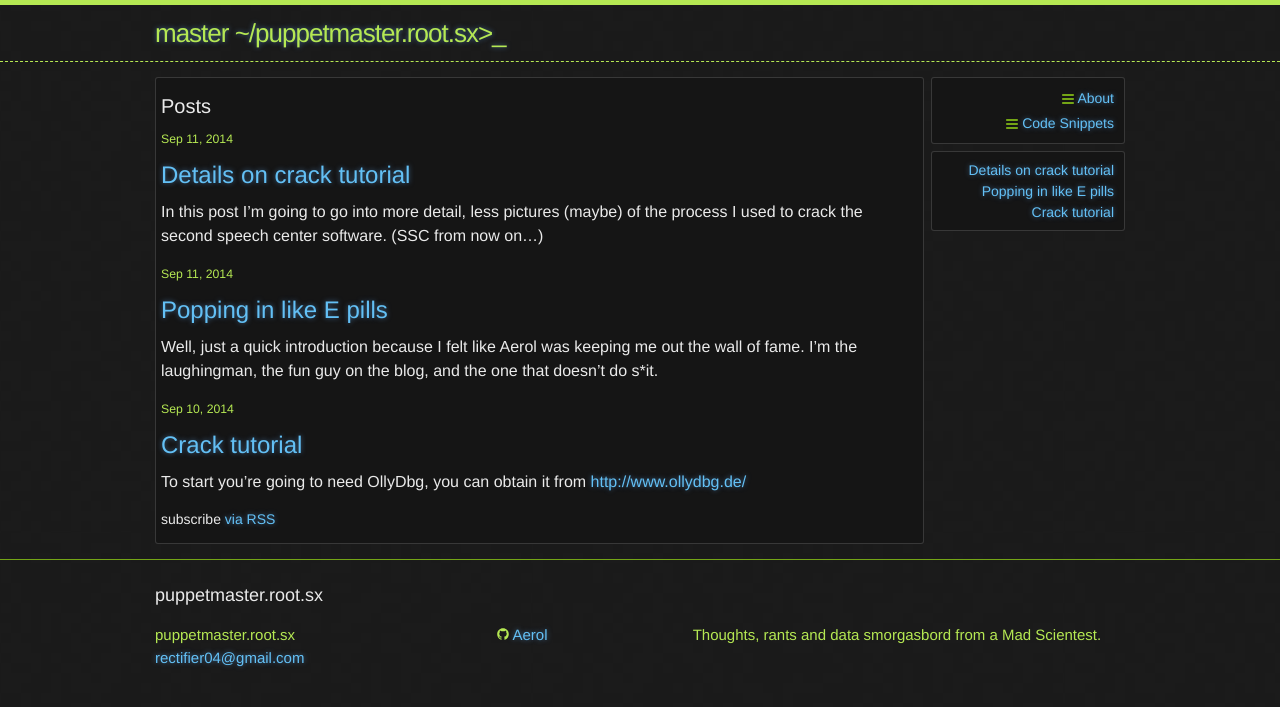
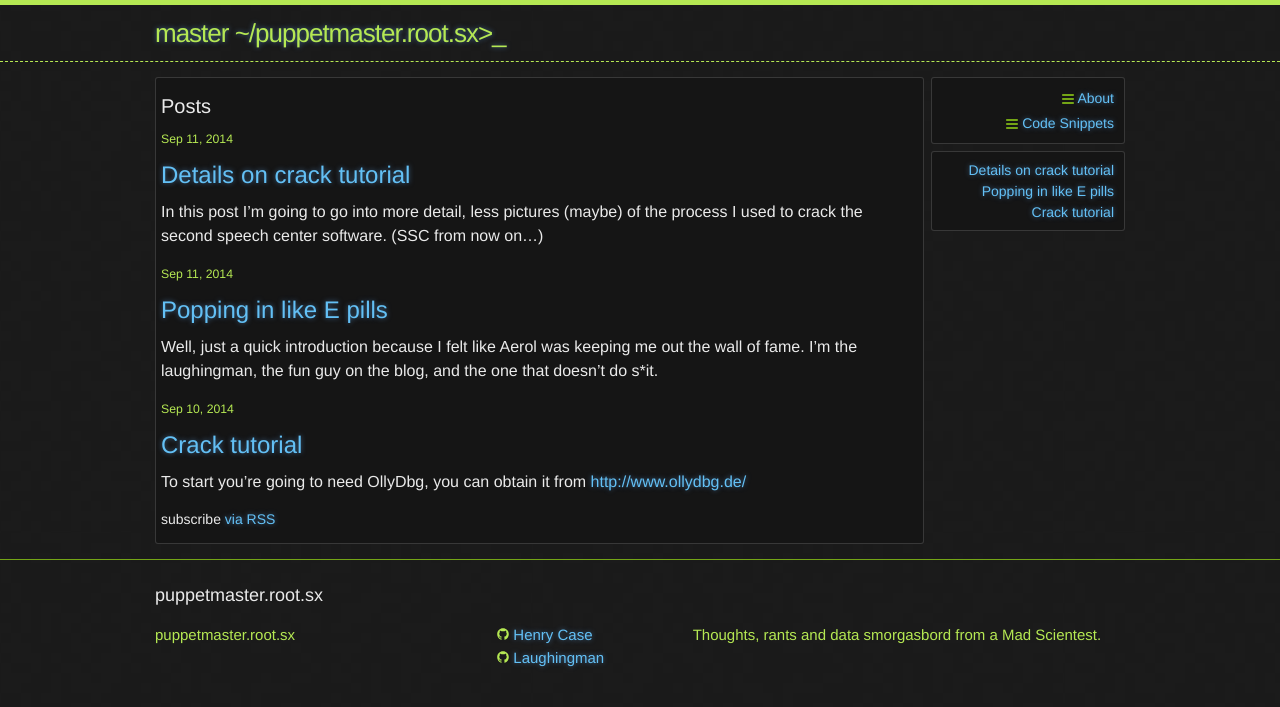
Before and after one commit to Aerol/Aerol.github.io, a Jekyll site: the page built from index.html, in a window 1280 px wide. Shown: the top 707 px of the page. Built offline with Jekyll 4.4.1, drawn with Linux system fonts in a browser that asks for light colours.

Commit message:
Added member data and changed footer accordingly

```diff
--- /dev/null
+++ b/_data/members.yml
@@ -0,0 +1,5 @@
+- name: Henry Case
+  github: Aerol
+
+- name: Laughingman
+  github: zGabe
--- a/_includes/footer.html
+++ b/_includes/footer.html
@@ -8,25 +8,24 @@
       <div class="footer-col  footer-col-1">
         <ul class="contact-list">
           <li>{{ site.title }}</li>
-          <li><a href="mailto:{{ site.email }}">{{ site.email }}</a></li>
         </ul>
       </div>
 
       <div class="footer-col  footer-col-2">
         <ul class="social-media-list">
-          {% if site.github_username %}
+          {% for member in site.data.members %}
           <li>
-            <a href="https://github.com/{{ site.github_username }}">
+            <a href="https://github.com/{{ member.github }}">
               <span class="icon  icon--github">
                 <svg viewBox="0 0 16 16">
                   <path fill="#828282" d="M7.999,0.431c-4.285,0-7.76,3.474-7.76,7.761 c0,3.428,2.223,6.337,5.307,7.363c0.388,0.071,0.53-0.168,0.53-0.374c0-0.184-0.007-0.672-0.01-1.32 c-2.159,0.469-2.614-1.04-2.614-1.04c-0.353-0.896-0.862-1.135-0.862-1.135c-0.705-0.481,0.053-0.472,0.053-0.472 c0.779,0.055,1.189,0.8,1.189,0.8c0.692,1.186,1.816,0.843,2.258,0.645c0.071-0.502,0.271-0.843,0.493-1.037 C4.86,11.425,3.049,10.76,3.049,7.786c0-0.847,0.302-1.54,0.799-2.082C3.768,5.507,3.501,4.718,3.924,3.65 c0,0,0.652-0.209,2.134,0.796C6.677,4.273,7.34,4.187,8,4.184c0.659,0.003,1.323,0.089,1.943,0.261 c1.482-1.004,2.132-0.796,2.132-0.796c0.423,1.068,0.157,1.857,0.077,2.054c0.497,0.542,0.798,1.235,0.798,2.082 c0,2.981-1.814,3.637-3.543,3.829c0.279,0.24,0.527,0.713,0.527,1.437c0,1.037-0.01,1.874-0.01,2.129 c0,0.208,0.14,0.449,0.534,0.373c3.081-1.028,5.302-3.935,5.302-7.362C15.76,3.906,12.285,0.431,7.999,0.431z"/>
                 </svg>
               </span>
 
-              <span class="username">{{ site.github_username }}</span>
+              <span class="username">{{ member.name }}</span>
             </a>
           </li>
-          {% endif %}
+          {% endfor %}
 
           {% if site.twitter_username %}
           <li>
```
